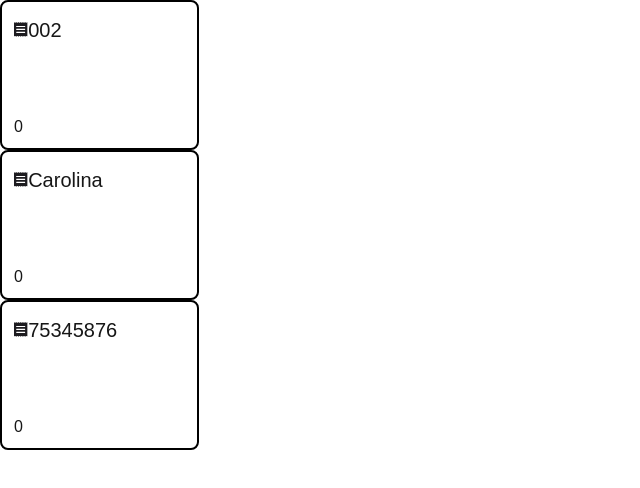
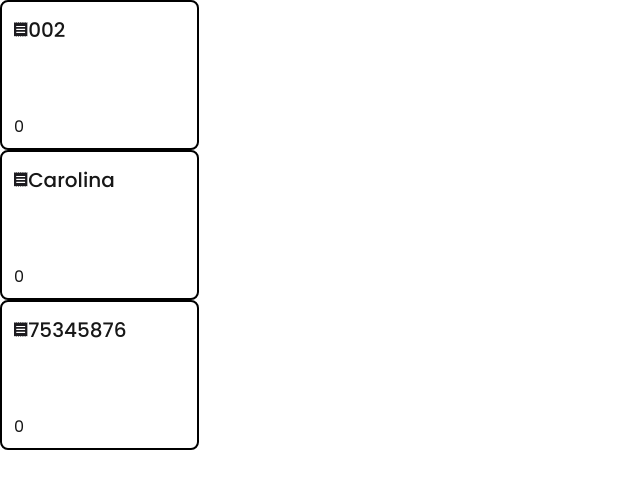
Before and after one commit to ItzTas/restaurant-dashboard-challenge, a Next.js app: page / in a window 1280 px wide. Shown: the top 488 px of the page, without its empty margins (0-640 px from the left). Built offline with nearby package versions, Linux system fonts and the light colour scheme.

Commit message:
chore: Font poppins

```diff
--- a/src/app/layout.tsx
+++ b/src/app/layout.tsx
@@ -1,15 +1,11 @@
 import type { Metadata } from "next";
-import { Geist, Geist_Mono } from "next/font/google";
+import { Geist, Geist_Mono, Poppins } from "next/font/google";
 import "./globals.css";
 
-const geistSans = Geist({
-  variable: "--font-geist-sans",
+const poppins = Poppins({
     subsets: ["latin"],
-});
-
-const geistMono = Geist_Mono({
-  variable: "--font-geist-mono",
-  subsets: ["latin"],
+    weight: ["300", "400", "500", "600", "700"],
+    display: "swap",
 });
 
 export const metadata: Metadata = {
@@ -24,9 +20,7 @@ export default function RootLayout({
 }>) {
     return (
         <html lang="en">
-      <body className={`${geistSans.variable} ${geistMono.variable}`}>
-        {children}
-      </body>
+            <body className={poppins.className}>{children}</body>
         </html>
     );
 }
```
Lines whose indentation alone changed are shown as unchanged.
